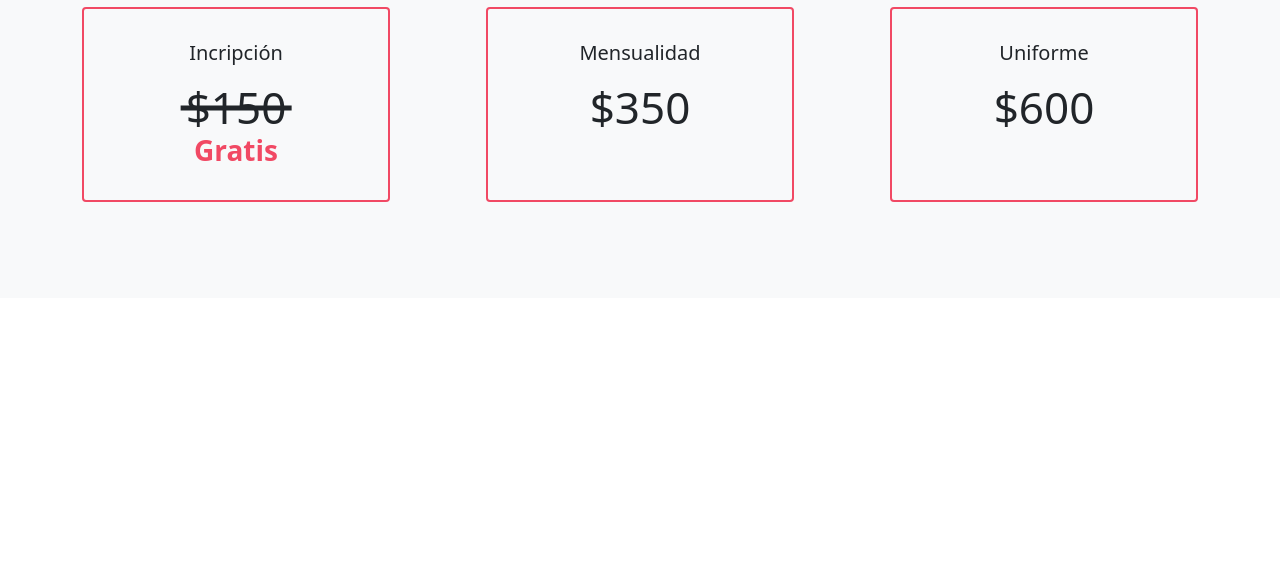
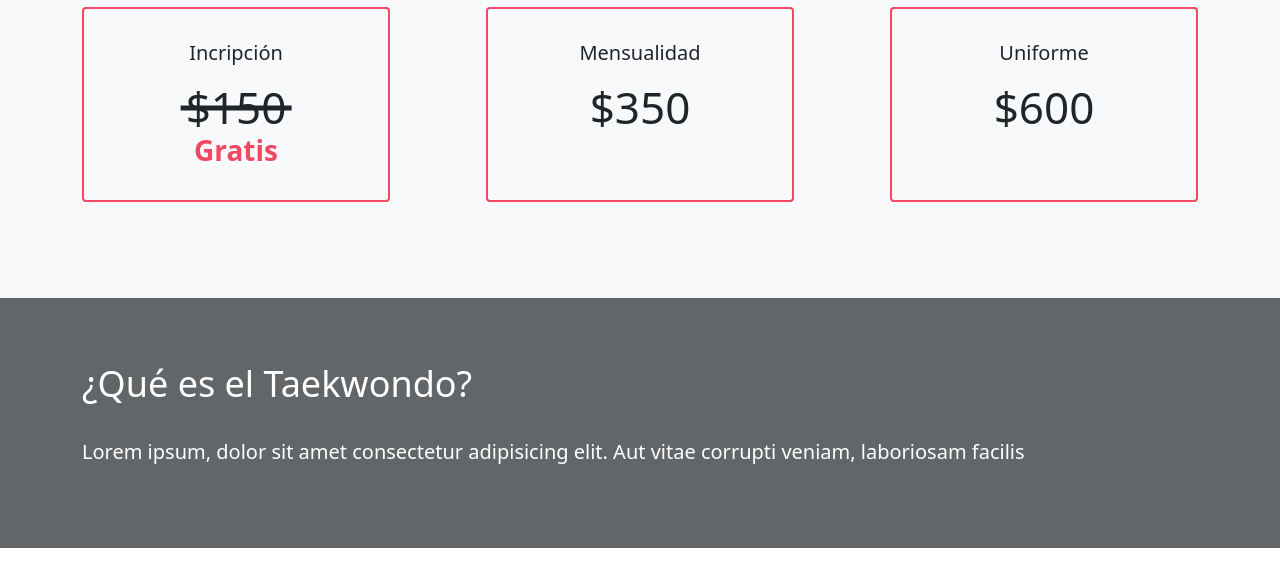
Before and after one commit to AllanDev15/TKDLeonesBlancos-LandingPage, a website: page public/index.html in a window 1280 px wide. Shown: the part 2477-3063 px from the top of the page. Drawn offline with nearby package versions, Linux system fonts and the light colour scheme.

Commit message:
add taekwondo definition section

```diff
--- a/public/index.html
+++ b/public/index.html
@@ -212,15 +212,23 @@
       </div>
     </section>
 
-    <!-- <section>
-      <div class="parallax position-relative">
-        <div class="container text-center d-flex flex-column justify-content-center h-100">
-          <p class="text-white h2">Retate a ti mismo</p>
-          <p class="text-white h1">Asiste a tu primer clase gratis</p>
-          <a href="" class="align-self-center btn btn-yellow-tkd">Me interesa!</a>
-        </div>
+    <section class="parallax py-4 py-lg-5 position-relative">
+      <div class="container">
+        <h2 class="mb-3 text-white">¿Qué es el Taekwondo?</h2>
+        <p class="text-white fs-5">Lorem ipsum, dolor sit amet consectetur adipisicing elit. Aut vitae corrupti
+          veniam, laboriosam facilis</p>
       </div>
-    </section> -->
+    </section>
+
+    <!-- Que es -->
+
+    <!-- Eventos -->
+
+    <!-- Ubicacion -->
+
+    <!-- Contacto -->
+
+    <!-- Footer -->
 
     <section class="vh-100"></section>
   </main>
```
Also changed, not shown: public/assets/img/parallax.webp (added).
